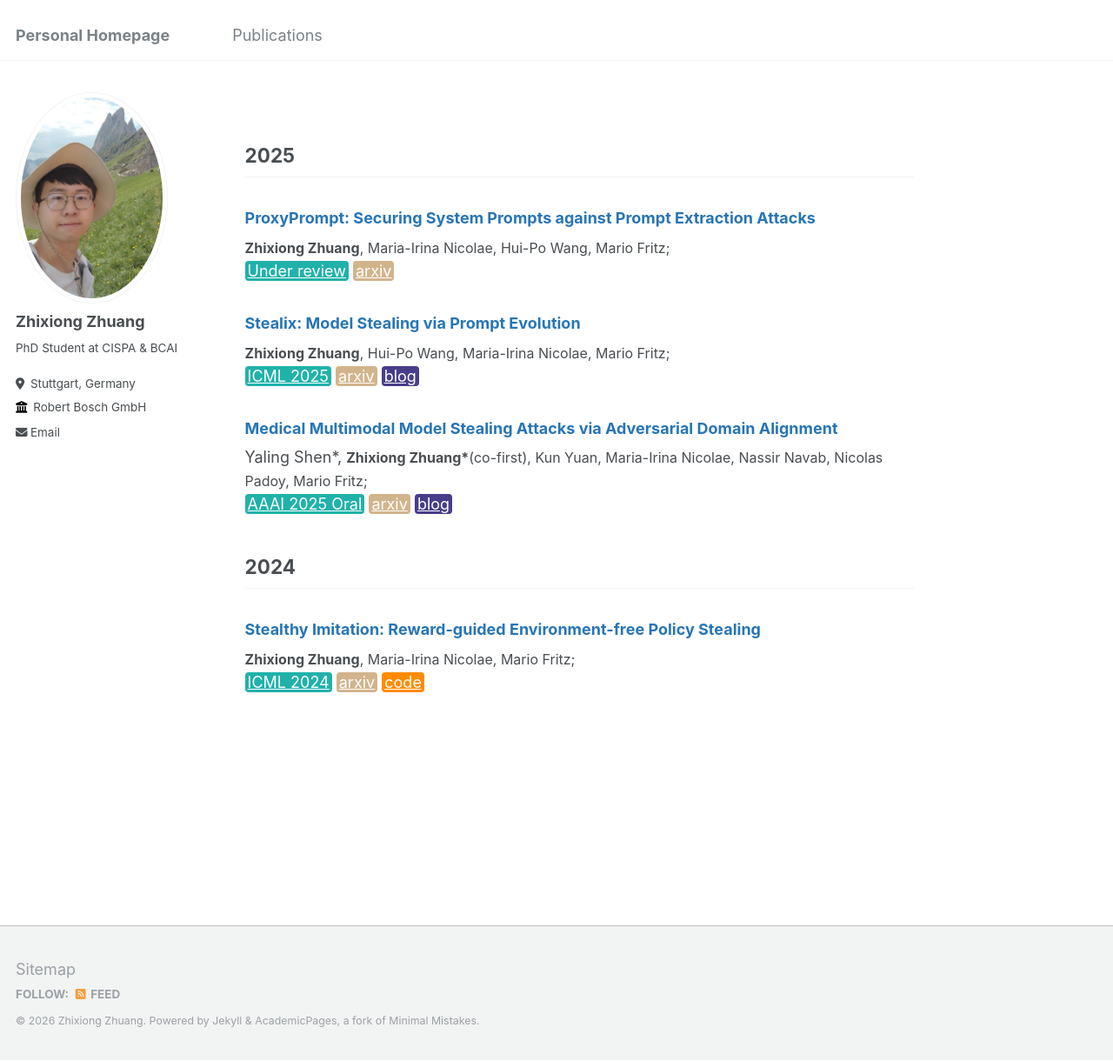
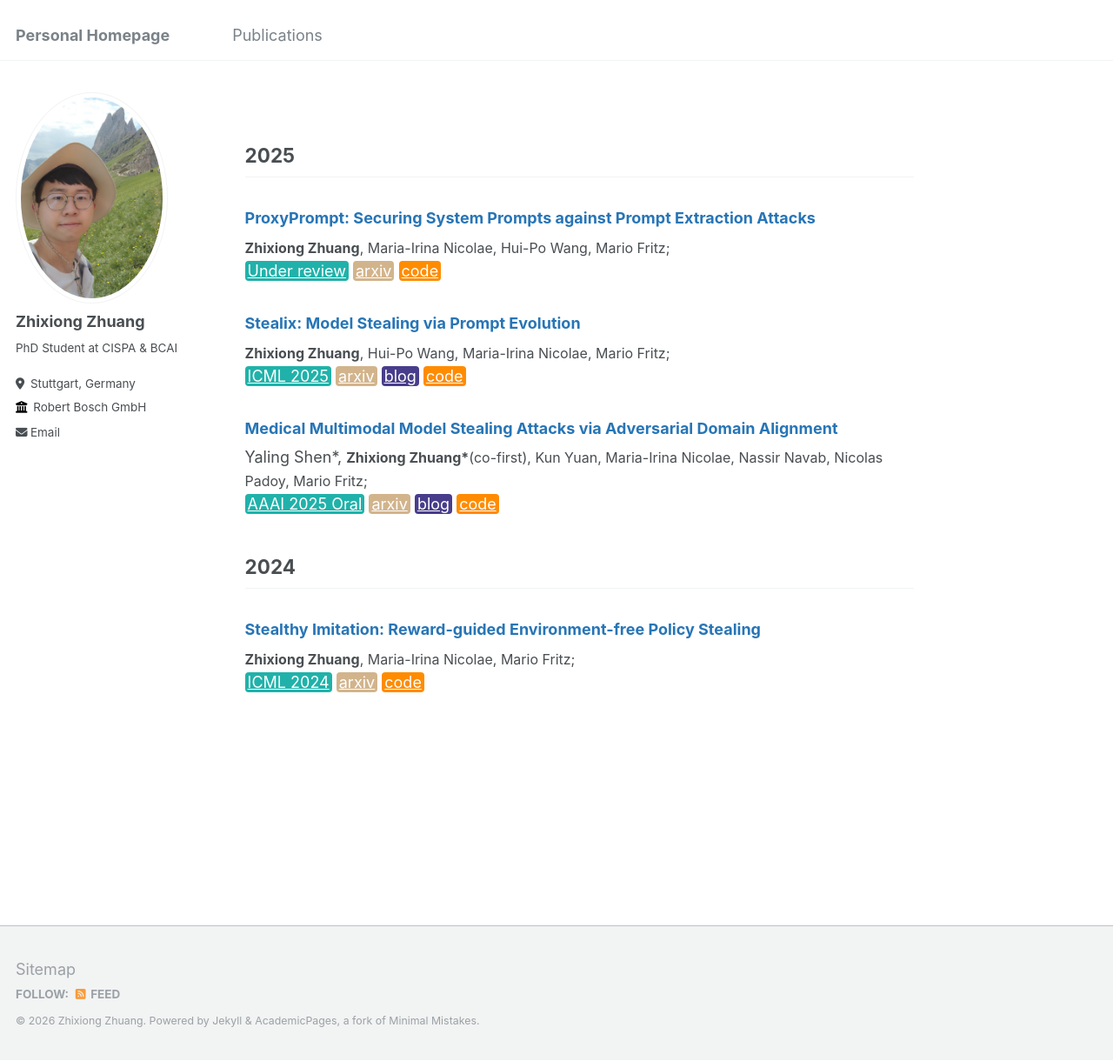
Before and after one commit to zhixiongzh/zhixiongzh.github.io, a Jekyll site: the page built from _pages/publications.md, in a window 1280 px wide and 1220 px high. Shown: the whole window at 87% size. Built offline with Jekyll 4.4.1, drawn with Linux system fonts in a browser that asks for light colours.

Commit message:
Include GitHub links for publications

```diff
--- a/_pages/publications.md
+++ b/_pages/publications.md
@@ -45,13 +45,14 @@ a { TEXT-DECORATION:none }
 <font size="3"><b>Zhixiong Zhuang</b>, Maria-Irina Nicolae, Hui-Po Wang, Mario Fritz;</font>
 <a href="https://arxiv.org/abs/2505.11459" class="btn--paper" target="_blank">Under review</a>
 <a href="https://arxiv.org/abs/2505.11459" class="btn--arxiv" target="_blank">arxiv</a>
-
+<a href="https://github.com/boschresearch/proxyprompt" class="btn--code" target="_blank">code</a>
 
 ### <span style="color:rgb(39, 117, 182)">Stealix: Model Stealing via Prompt Evolution</span>
 <font size="3"><b>Zhixiong Zhuang</b>, Hui-Po Wang, Maria-Irina Nicolae, Mario Fritz;</font>
 <a href="https://zhixiongzh.github.io/stealix/" class="btn--paper" target="_blank">ICML 2025</a>
 <a href="https://arxiv.org/abs/2506.058678" class="btn--arxiv" target="_blank">arxiv</a>
 <a href="https://medium.com/security-garten/no-prompts-no-problem-let-models-teach-you-to-steal-it-9e9602ed002b" class="btn--blog" target="_blank">blog</a>
+<a href="https://github.com/boschresearch/stealix" class="btn--code" target="_blank">code</a>
 
 ### <span style="color:rgb(39, 117, 182)">Medical Multimodal Model Stealing Attacks via Adversarial Domain Alignment</span>
 Yaling Shen*, <font size="3"><b>Zhixiong Zhuang*</b>(co-first), Kun Yuan, Maria-Irina Nicolae, Nassir Navab, Nicolas Padoy, Mario Fritz;</font>
@@ -59,6 +60,7 @@ Yaling Shen*, <font size="3"><b>Zhixiong Zhuang*</b>(co-first), Kun Yuan, Maria-
 <a href="https://ojs.aaai.org/index.php/AAAI/article/view/32734" class="btn--paper" target="_blank">AAAI 2025 Oral</a>
 <a href="https://arxiv.org/abs/2502.02438" class="btn--arxiv" target="_blank">arxiv</a>
 <a href="https://medium.com/security-garten/stealing-medical-ai-with-cat-photos-the-hidden-threat-to-radiology-models-292324b022c5" class="btn--blog" target="_blank">blog</a>
+<a href="https://github.com/boschresearch/ada-steal" class="btn--code" target="_blank">code</a>
 
 
 <h2 id='2024'>2024</h2>
```
